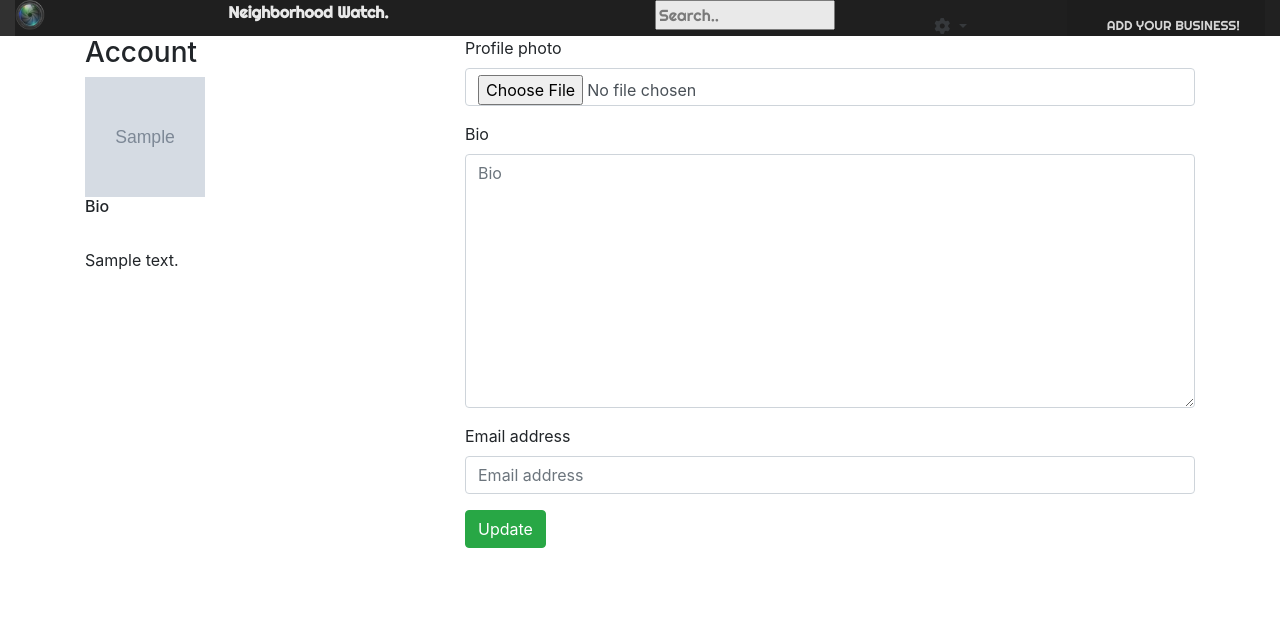
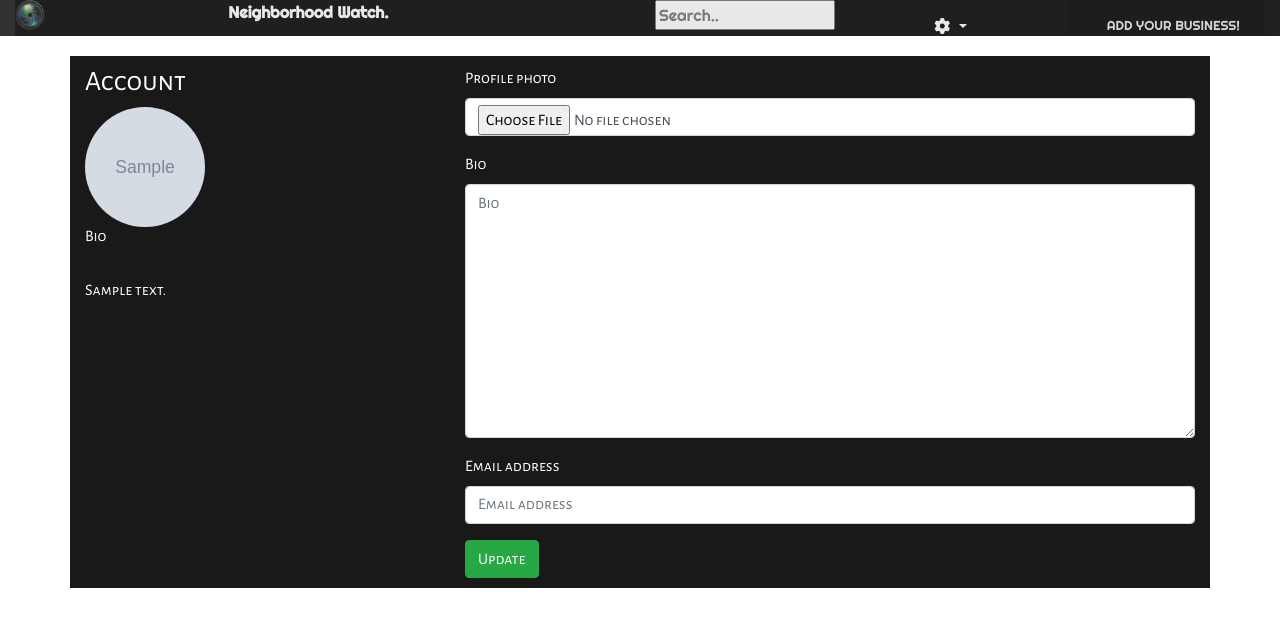
Before and after one commit to BrianNgeno/neighborhood_watch, a Django app: page /edit in a window 1280 px wide. Shown: the top 627 px of the page. Run offline with Django 3.2, Linux system fonts and the light colour scheme; a user stored in the database is signed in; tables that the repository leaves empty hold one stand-in row (values such as "Sample post"); grey boxes marked "Sample" are stand-in pictures; some libraries are stand-ins or nearby versions.

Commit message:
added a edit profile page

```diff
--- a/watch/static/css/watch.css
+++ b/watch/static/css/watch.css
@@ -28,3 +28,15 @@
     background-attachment: fixed;
     background-size: 1400px 800px;
 }
+#proc{
+    margin-top: 20px;
+    background-color: rgb(0,0,0,0.9);
+    color:white;
+    padding-top: 10px;
+    padding-bottom: 10px;
+    font-family: 'Alegreya Sans SC', sans-serif;
+}
+
+#proc img{
+    border-radius: 50%;
+  }
--- a/watch/templates/base.html
+++ b/watch/templates/base.html
@@ -21,8 +21,8 @@
   <title>Bootstrap Example</title>
   <meta charset="utf-8">
   <meta name="viewport" content="width=device-width, initial-scale=1"></script>
-  <link href="https://fonts.googleapis.com/css?family=Comfortaa" rel="stylesheet">
   <link href="https://fonts.googleapis.com/css?family=Righteous" rel="stylesheet">
+  <link href="https://fonts.googleapis.com/css?family=Alegreya+Sans+SC" rel="stylesheet">
   {% endblock %}
 
 </head>
--- a/watch/templates/navbar.html
+++ b/watch/templates/navbar.html
@@ -28,7 +28,7 @@ opacity: 0.9;">
                 <ul class="" style="position:absolute;">
                     <li class="dropdown btn profile-settings-btn" style="list-style:none;" aria-label="profile settings">
                         <a href="#" class="dropdown-toggle btn btn-default" data-toggle="dropdown" role="button"
-                            aria-expanded="false"><i class="fa fa-cog" aria-hidden="true"></i>
+                            aria-expanded="false" style="color:white;"><i class="fa fa-cog" aria-hidden="true"></i>
                         </a>
                         <ul class="dropdown-menu" role="menu">
                             <li>
--- a/watch/views.py
+++ b/watch/views.py
@@ -41,7 +41,7 @@ def edit(request):
             edit = form.save(commit=False)
             edit.user = request.user
             edit.save()
-            return redirect('profile/edit_profile')
+            return redirect('edit_profile')
     else:
         form = ProfileForm()
     return render(request, 'profile/edit_profile.html', locals())
```
Also changed, not shown: media/images/pexels-photo-908309.jpeg (added).
